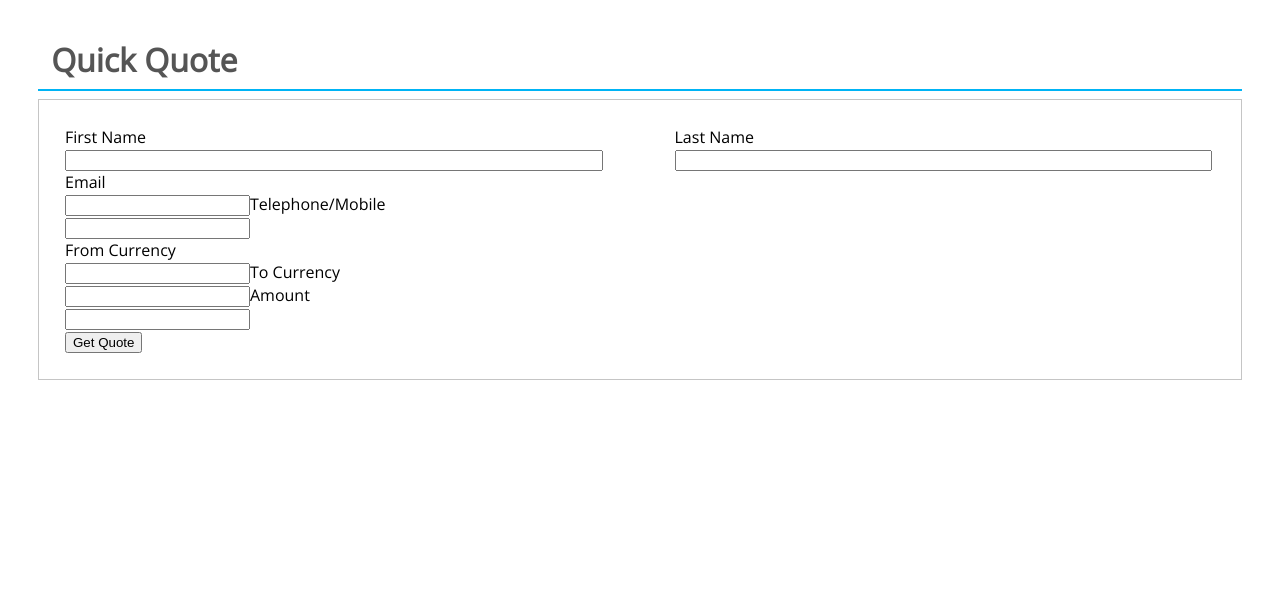
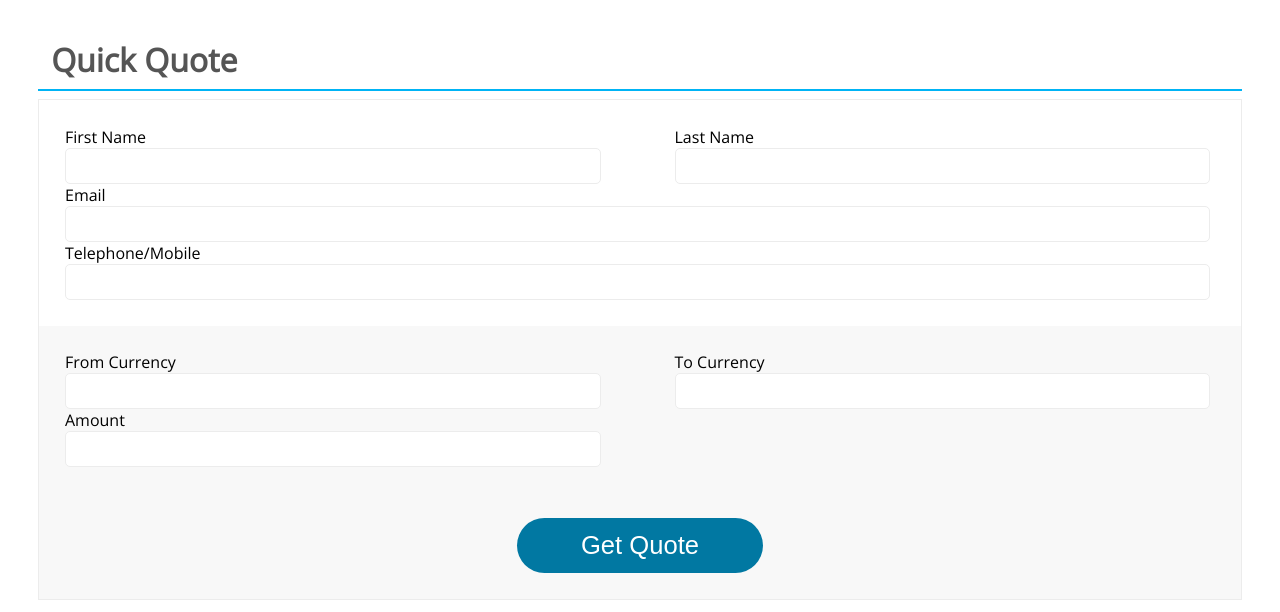
Before and after one commit to yashikanand/ofx-converter, a React (Create React App) app: page / in a window 1280 px wide. Shown: the top 612 px of the page. Built offline with nearby package versions, Linux system fonts and the light colour scheme.

Commit message:
Initial styling of the homepage completed.

```diff
--- a/src/Components/quickQuote.js
+++ b/src/Components/quickQuote.js
@@ -46,7 +46,11 @@ function QuickQuote() {
             <input type="number" name="Amount" />
           </label>
         </div>
-        <button onClick={() => setStatus("Start New Quote")}>{status}</button>
+        <div id="submission-button">
+          <button id="submission" onClick={() => setStatus("Start New Quote")}>
+            {status}
+          </button>
+        </div>
       </form>
     </>
   );
--- a/src/index.css
+++ b/src/index.css
@@ -9,6 +9,12 @@ body {
 code {
   font-family: source-code-pro, Menlo, Monaco, Consolas, "Courier New",
     monospace;
+}
+
+input {
+  height: 4vh;
+  border: solid #ececec 1px;
+  border-radius: 5px;
 }
 
 #heading {
@@ -23,14 +29,19 @@ code {
 }
 
 #details {
-  border: 0.1vw solid #c5c5c5;
-  padding: 2vw;
+  border: 0.1vw solid #ececec;
 }
 
 #name {
   display: flex;
   flex-direction: row;
   justify-content: space-between;
+}
+
+#user-details,
+#currency-details,
+#submission-button {
+  padding: 2vw;
 }
 
 #name > label {
@@ -40,3 +51,40 @@ code {
 #name > label > input {
   width: 98%;
 }
+
+#user-details > label > input {
+  width: 99%;
+}
+
+#submission-button,
+#currency-details {
+  background-color: #f8f8f8;
+}
+
+#currency-details {
+  display: flex;
+  flex-wrap: wrap;
+  justify-content: space-between;
+}
+
+#currency-details > label {
+  width: 47%;
+}
+
+#currency-details > label > input {
+  width: 98%;
+}
+
+#submission-button {
+  display: flex;
+  justify-content: center;
+}
+
+#submission {
+  background: #0178a2;
+  border: 0px solid;
+  color: #ffffff;
+  border-radius: 5vw;
+  font-size: 2vw;
+  padding: 1vw 5vw;
+}
```
